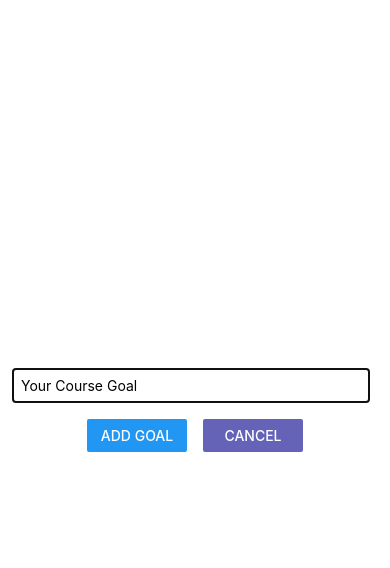
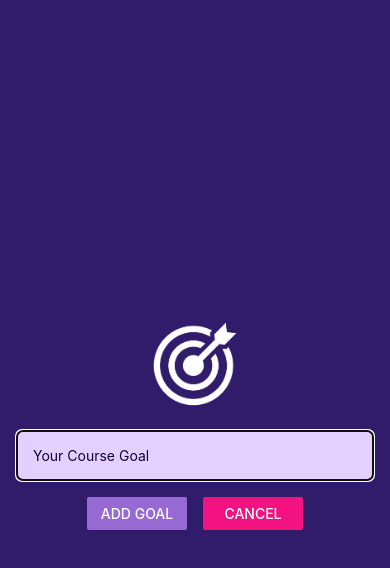
Before and after one commit to AndreeaMagda/todoApp, a React Native app: screen / in a window 390 px wide. Both pictures are taken after a click on the button "ADD NEW GOAL". Shown: the top 568 px of the page. Built offline with nearby package versions, Linux system fonts and the light colour scheme.

Commit message:
App Finishing touches

```diff
--- a/App.js
+++ b/App.js
@@ -1,7 +1,8 @@
-import { StyleSheet, View, FlatList, Button } from 'react-native';
+import { StyleSheet, View, FlatList, Button, Image } from 'react-native';
 import { useState } from 'react';
 import GoalItem from './components/GoalItem';
 import GoalInput from './components/GoalInput';
+import { StatusBar } from 'expo-status-bar';
 
 export default function App() {
   const [modalIsVisible, setModalIsVisible] = useState(false);
@@ -11,11 +12,16 @@
     setModalIsVisible(true);
   }
 
+  function endAddGoalHandler() {
+    setModalIsVisible(false);
+  }
+
   function addGoalHandler(enteredGoalText) {
     setCourseGoals((currentGoals) => [
       ...currentGoals,
       { text: enteredGoalText, id: Math.random().toString() },
     ]);
+    endAddGoalHandler();
   }
 
   function deleteGoalHandler(id) {
@@ -25,13 +31,19 @@
   }
 
   return (
+    <>
+      <StatusBar style="light" />
       <View style={styles.appContainer}>
         <Button
           title="Add New Goal"
-        color="#68419b"
+          color="#9683af"
           onPress={startAddGoalHandler}
         />
-      <GoalInput visible={modalIsVisible} onAddGoal={addGoalHandler} />
+        <GoalInput
+          visible={modalIsVisible}
+          onAddGoal={addGoalHandler}
+          onCancel={endAddGoalHandler}
+        />
         <View style={styles.goalsContainer}>
           <FlatList
             data={courseGoals}
@@ -51,6 +63,7 @@
           ></FlatList>
         </View>
       </View>
+    </>
   );
 }
 
@@ -59,7 +72,6 @@
     flex: 1,
     paddingTop: 50,
     paddingHorizontal: 16,
-    backgroundColor: '#ffffff',
   },
 
   goalsContainer: {
--- a/app.json
+++ b/app.json
@@ -5,6 +5,7 @@
     "version": "1.0.0",
     "orientation": "portrait",
     "icon": "./assets/icon.png",
+    "backgroundColor": "#1e085a",
     "userInterfaceStyle": "light",
     "newArchEnabled": true,
     "splash": {
--- a/components/GoalInput.js
+++ b/components/GoalInput.js
@@ -1,4 +1,11 @@
-import { View, TextInput, Button, StyleSheet, Modal } from 'react-native';
+import {
+  View,
+  TextInput,
+  Button,
+  StyleSheet,
+  Modal,
+  Image,
+} from 'react-native';
 import { useState } from 'react';
 function GoalInput(props) {
   const [enteredGoalText, setEnteredText] = useState('');
@@ -15,6 +22,10 @@
   return (
     <Modal visible={props.visible} animationType="slide">
       <View style={styles.inputContainer}>
+        <Image
+          style={styles.image}
+          source={require('../assets/images/goal.png')}
+        />
         <TextInput
           style={styles.textInput}
           placeholder="Your Course Goal"
@@ -24,10 +35,10 @@
 
         <View style={styles.buttonContainer}>
           <View style={styles.button}>
-            <Button title="ADD goal" onPress={addGoalHandler} />
+            <Button title="ADD goal" onPress={addGoalHandler} color="#9769d3" />
           </View>
           <View style={styles.button}>
-            <Button title="CANCEL" color="#6463b8" />
+            <Button title="CANCEL" color="#f31282" onPress={props.onCancel} />
           </View>
         </View>
       </View>
@@ -42,17 +53,17 @@
     flex: 1,
     justifyContent: 'center',
     alignItems: 'center',
-    marginBottom: 24,
     padding: 16,
-    borderBottomWidth: 1,
-    borderBottomColor: '#cccccc',
+    backgroundColor: '#311b6b',
   },
   textInput: {
     borderWidth: 1,
-    borderColor: '#cccccc',
+    borderColor: '#e4d0ff',
+    backgroundColor: '#e4d0ff',
+    color: '#120438',
+    borderRadius: 6,
     width: '100%',
-    marginRight: 8,
-    padding: 8,
+    padding: 16,
   },
   buttonContainer: {
     marginTop: 16,
@@ -62,4 +73,9 @@
     width: 100,
     marginHorizontal: 8,
   },
+  image: {
+    width: 100,
+    height: 100,
+    marginBottom: 16,
+  },
 });
```
Also changed, not shown: assets/images/goal.png (added). Lines whose indentation alone changed are shown as unchanged.
